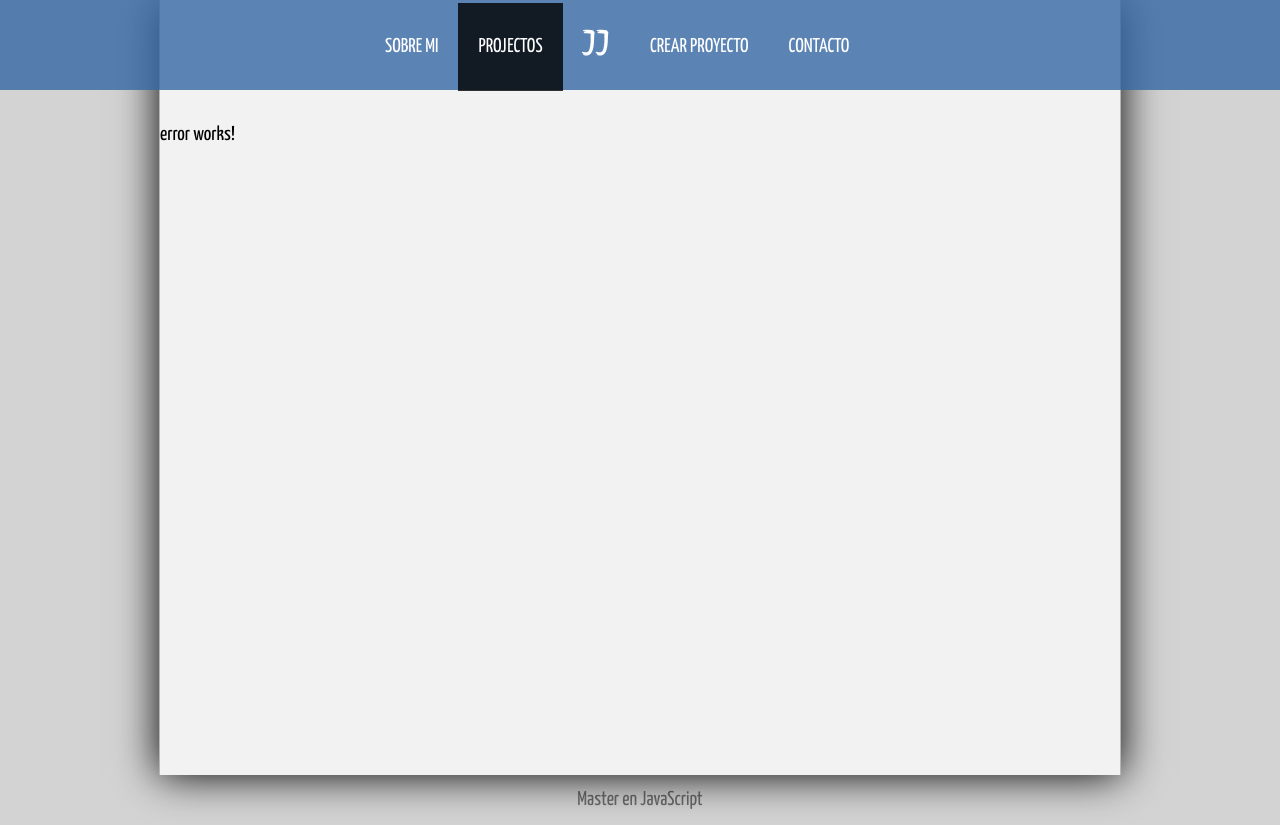
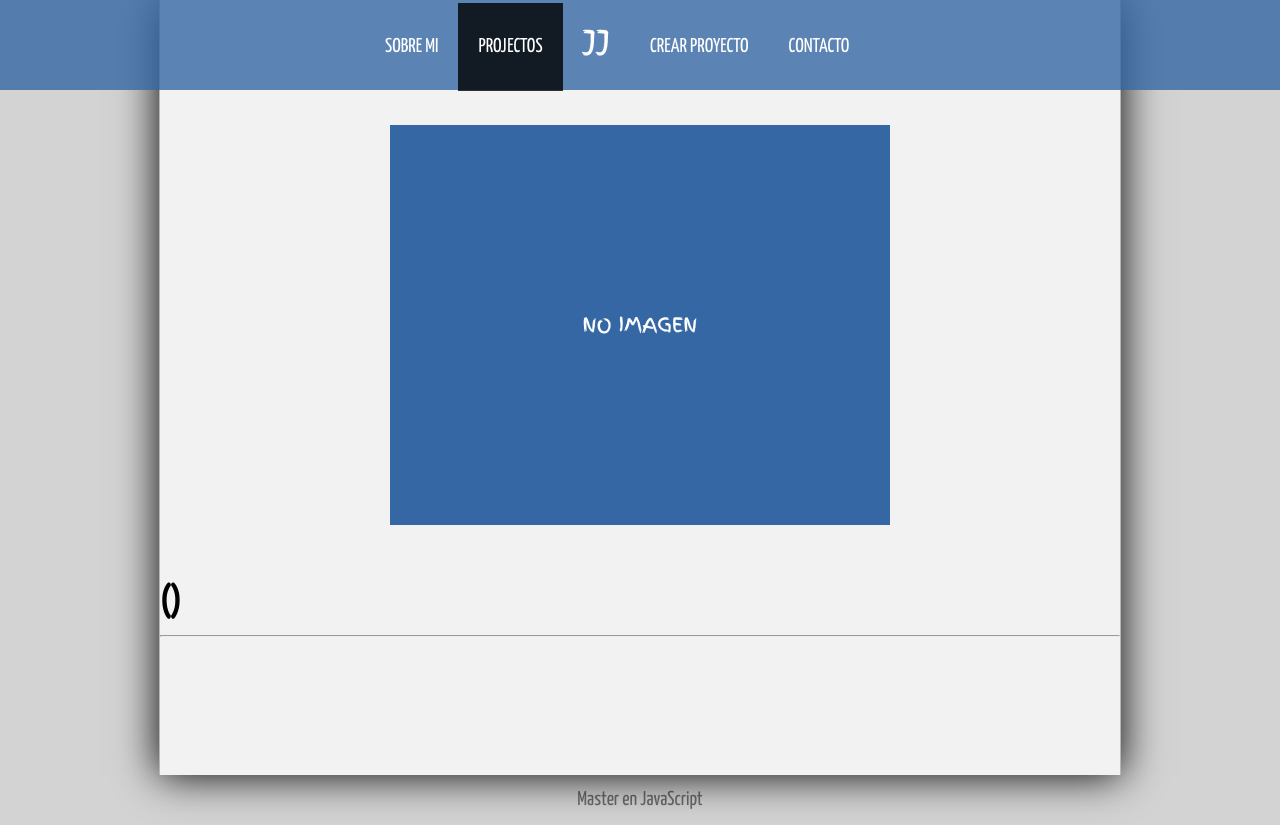
Before and after one commit to DeaDJohn/portfolio-angular, an Angular app: page /proyectos/1 in a window 1280 px wide. Built offline with nearby package versions, Linux system fonts and the light colour scheme; no server answers.

Commit message:
Pagina de detalle de los proyectos.

```diff
--- a/src/app/app.module.ts
+++ b/src/app/app.module.ts
@@ -10,6 +10,7 @@ import { ProjectsComponent } from './components/projects/projects.component';
 import { CreateComponent } from './components/create/create.component';
 import { ContactComponent } from './components/contact/contact.component';
 import { ErrorComponent } from './components/error/error.component';
+import { DetailComponent } from "./components/detail/detail.component";
 
 @NgModule({
   declarations: [
@@ -18,7 +19,8 @@ import { ErrorComponent } from './components/error/error.component';
     ProjectsComponent,
     CreateComponent,
     ContactComponent,
-    ErrorComponent
+    ErrorComponent,
+    DetailComponent
   ],
   imports: [BrowserModule, routing, HttpClientModule,FormsModule],
   providers: [appRoutingProvides],
--- a/src/app/app.routing.ts
+++ b/src/app/app.routing.ts
@@ -6,11 +6,13 @@ import { ProjectsComponent } from "./components/projects/projects.component";
 import { CreateComponent } from "./components/create/create.component";
 import { ContactComponent } from "./components/contact/contact.component";
 import { ErrorComponent } from "./components/error/error.component";
+import { DetailComponent } from "./components/detail/detail.component";
 
 const appRoutes: Routes = [
   { path: "", component: AboutComponent },
   { path: "sobre-mi", component: AboutComponent },
   { path: "proyectos", component: ProjectsComponent },
+  { path: "proyectos/:id", component: DetailComponent },
   { path: "crear-proyecto", component: CreateComponent },
   { path: "contacto", component: ContactComponent },
   { path: "**", component: ErrorComponent }
--- a/src/app/components/create/create.component.html
+++ b/src/app/components/create/create.component.html
@@ -3,7 +3,7 @@
 
     <div class="message success" *ngIf="status == 'success'">
         El proyecto se ha creado correctamente, puedes verlo
-        <a href="#">aqui</a>
+        <a [routerLink]="['/proyectos/', saveProject._id]">aqui</a>
     </div>
     <div class="message failed" *ngIf="status == 'failed'">
         El proyecto no se ha podido crear
--- a/src/app/components/create/create.component.ts
+++ b/src/app/components/create/create.component.ts
@@ -16,6 +16,7 @@ export class CreateComponent implements OnInit {
 	public project: Projects;
 	public status: string;
 	public filesToUpload: Array<File>;
+	public saveProject;
 
 	constructor(
 		private _projectService: ProjectService,
@@ -39,6 +40,7 @@ export class CreateComponent implements OnInit {
 					this._uploadService.makeFileRequest(Global.url + "upload-image/" + response.project._id, [], this.filesToUpload, 'image')
 						.then((result:any)=>{
 							console.log(result);
+							this.saveProject = result.project;
 							this.status = "success";
 							form.reset();
 						});
--- /dev/null
+++ b/src/app/components/detail/detail.component.html
@@ -0,0 +1,15 @@
+<div class="detail">
+    <div class="no-image" *ngIf="!image_name">
+        <span>NO IMAGEN</span>
+    </div>
+    <div class="image" *ngIf="image_name">
+        <img src="{{url+'get-image/'+image_name}}" alt="">
+    </div>
+    <h1>{{project_name}} ({{project_year}})</h1>
+    <hr>
+    <h3 *ngIf="project_lang">
+        <strong>Lenguaje:  </strong>{{project_lang}}</h3>
+    <h4>
+        {{project_cat}}</h4>
+    <p>{{project_desc}}</p>
+</div>
--- /dev/null
+++ b/src/app/components/detail/detail.component.ts
@@ -0,0 +1,54 @@
+import { Component, OnInit } from '@angular/core';
+import { Projects } from "../../models/projects";
+import { ProjectService } from "../../services/project.service";
+import { Global } from "../../services/global";
+import { Router, ActivatedRoute, Params } from "@angular/router";
+
+@Component({
+  selector: "app-detail",
+  templateUrl: "./detail.component.html",
+  styleUrls: ["./detail.component.css"],
+  providers: [ProjectService]
+})
+export class DetailComponent implements OnInit {
+	public url: string;
+	public project: Projects;
+	public project_name: string;
+	public project_desc: string;
+	public project_cat: string;
+	public image_name: string;
+	public project_lang: string;
+	public project_year: number;
+  constructor(
+    private _projectService: ProjectService,
+    private _router: Router,
+    private _route: ActivatedRoute
+  ) {
+	this.url = Global.url;
+  }
+
+  ngOnInit() {
+    this._route.params.subscribe(params => {
+      let id = params.id;
+      this.getProject(id);
+    });
+  }
+
+  getProject(id) {
+    this._projectService.getProject(id).subscribe(
+      response => {
+		this.project = response.project;
+		  this.project_name = this.project.name;
+		  this.project_desc = this.project.description;
+		  this.project_cat = this.project.category;
+		  this.image_name = this.project.image;
+		  this.project_lang = this.project.langs;
+		  this.project_year = this.project.year;
+        console.log(this.project);
+      },
+      error => {
+        console.log(<any>error);
+      }
+    );
+  }
+}
--- a/src/app/components/projects/projects.component.html
+++ b/src/app/components/projects/projects.component.html
@@ -3,6 +3,7 @@
 
     <ul class="projects">
         <li *ngFor="let project of projects" class="project">
+            <a [routerLink]="[ project._id]">
                 <div class="image" *ngIf="project.image">
                     <img src="{{url+'get-image/'+project.image}}" alt="">
                 </div>
@@ -13,6 +14,7 @@
                     <h3>{{project.name}}</h3>
                     <p>{{project.langs}}</p>
                 </div>
+            </a>
         </li>
         <div class="clearfix"></div>
     </ul>
--- a/src/app/services/project.service.ts
+++ b/src/app/services/project.service.ts
@@ -31,4 +31,10 @@ export class ProjectService {
 
         return this._http.get(this.url + 'projects', {headers: headers});
     }
+
+    getProject(id): Observable<any> {
+        let headers = new HttpHeaders().set('Content-Type', 'application/json');
+
+        return this._http.get(this.url + 'project/'+ id, { headers: headers });
+    }
 }
--- a/src/assets/css/styles.css
+++ b/src/assets/css/styles.css
@@ -260,6 +260,11 @@ form .form-error {
     margin-bottom: 20px;
 }
 
+.project a {
+    text-decoration: none;
+    color: black;
+}
+
 .project .image {
     max-height: 250px;
     overflow: hidden;
@@ -288,3 +293,55 @@ form .form-error {
 .project img {
     width: 100%;
 }
+
+
+/* Detalle de proyecto */
+
+strong {
+    font-weight: bold;
+}
+
+.detail {}
+
+.detail .image,
+.detail .no-image {
+    max-width: 500px;
+    width: 100%;
+    height: 400px;
+    overflow: hidden;
+    margin: 0 auto 60px;
+}
+
+.detail .image img {
+    width: 100%;
+    height: auto;
+    display: block;
+}
+
+.detail .no-image {
+    background-color: rgba(53, 103, 164, 1);
+    color: white;
+    font-family: 'finger', Arial, Helvetica, sans-serif;
+    position: relative;
+}
+
+.detail .no-image span {
+    position: absolute;
+    top: 50%;
+    left: 50%;
+    transform: translate(-50%, -50%);
+}
+
+.detail h1 {
+    font-size: 35px;
+    margin-bottom: 15px;
+}
+
+.detail h3 {
+    font-size: 30px;
+    margin-bottom: 15px;
+}
+
+.detail hr {
+    margin-bottom: 15px;
+}
```
Also changed, not shown: src/app/components/detail/detail.component.css (added), 1 other file (tests, documents, lock files or other folders). Lines whose indentation alone changed are shown as unchanged.
